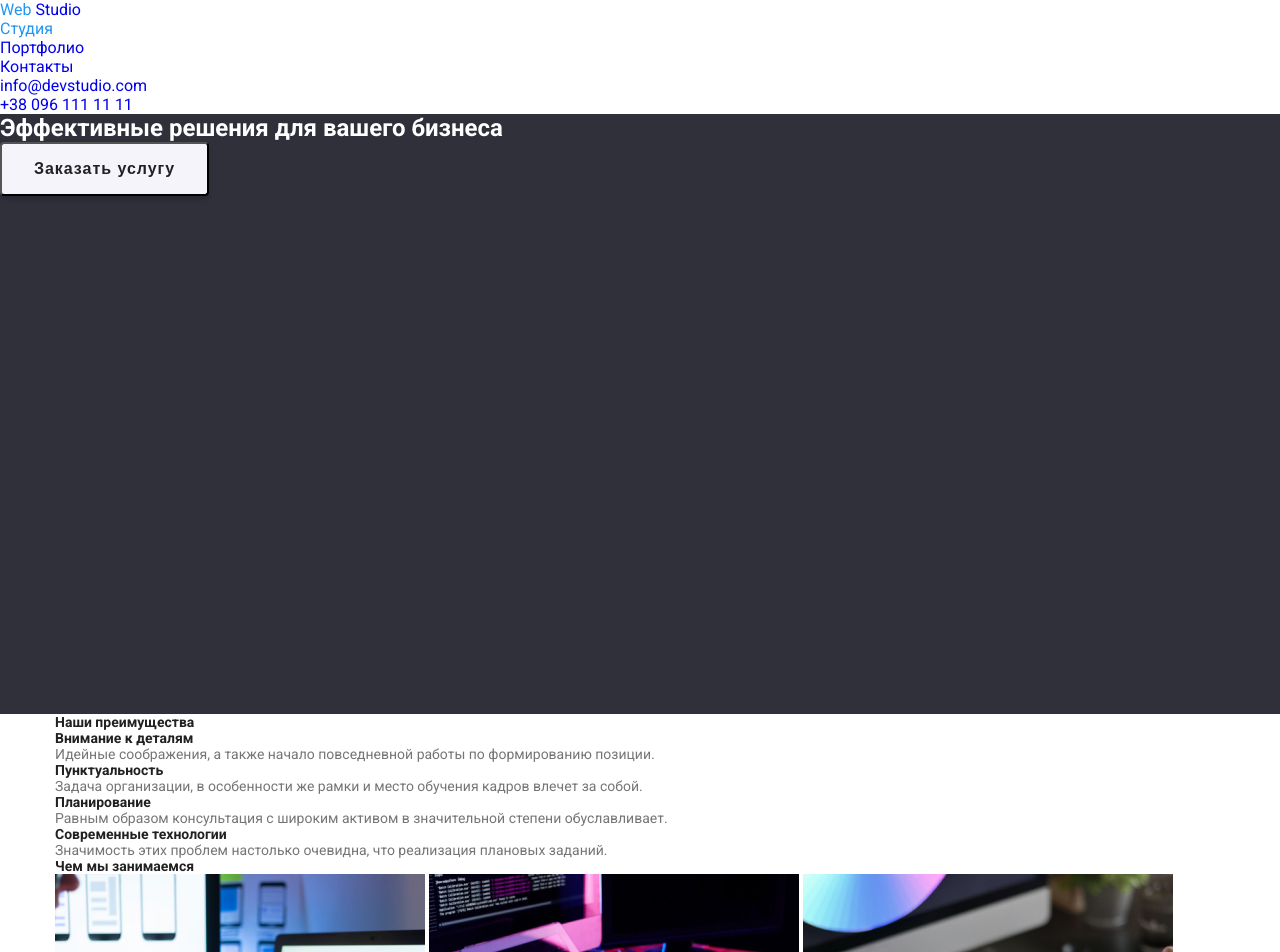
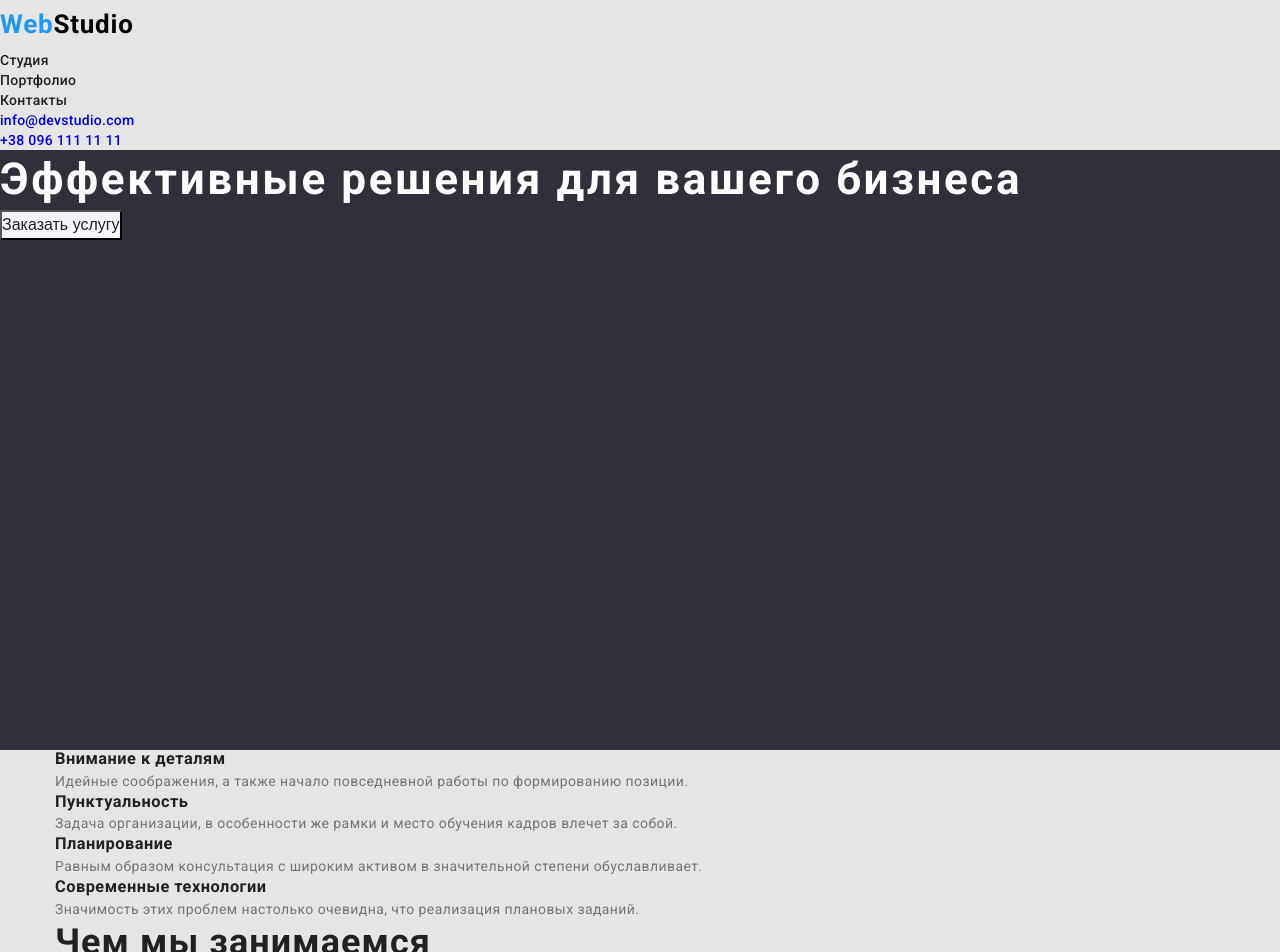
Before and after one commit to DmytroDemianenko/goit-markup-hw-02, a plain HTML site: page index.html in a window 1280 px wide. Shown: the top 952 px of the page. Drawn offline with Linux system fonts and the light colour scheme.

Commit message:
Работа на сдачу

```diff
--- a/css/styles.css
+++ b/css/styles.css
@@ -14,9 +14,6 @@
   margin: 0;
   padding: 0;
 }
-.logo {
-  color: #2196f3;
-}
 .container {
   width: 1600px;
   margin-left: auto;
@@ -26,64 +23,101 @@
 ul {
   list-style: none;
 }
-.container > .order {
-  font-weight: 700;
-  font-size: 16px;
-  line-height: 1.875;
-  padding: 10px 32px;
-  letter-spacing: 0.06em;
-  color: #212121;
-  background-color: var(--button-background);
-  box-shadow: 0px 4px 4px rgba(0, 0, 0, 0.15);
-  border-radius: 4px;
-  cursor: pointer;
-}
-.container > .order:hover,
-.container > .order:focus {
-  background-color: var(--button-background-active);
-  color: var(--white-color);
-}
+
 a {
   text-decoration: none;
 }
+
+a:active {
+  color: var(--active-color);
+}
+
 p {
   color: var(--text-color);
   font-family: var(--main-font);
-  font-size: 14px;
 }
 h2,
 h3 {
   color: var(--title-color);
   font-family: var(--main-font);
-  font-size: 14px;
 }
 
 /* body styles */
 body {
+  background-color: #e5e5e5;
   font-family: var(--main-font);
   color: var(--text-color);
+  font-size: 14px;
+  line-height: 1.714em;
+  letter-spacing: 0.03em;
 }
+
 /* heder styles */
-.nav-list a:hover {
+.logo {
+  color: #2196f3;
+}
+
+.logo-item {
+  color: #000000;
+}
+.logo,
+.logo-item {
+  font-weight: 700;
+  font-size: 26px;
+  line-height: 1.92em;
+  letter-spacing: 0.03em;
+}
+.nav-list a:hover,
+.nav-list a:focus {
   color: var(--active-color);
 }
-.nav-list a:focus {
+.nav-list {
+  font-weight: 500;
+  font-size: 14px;
+  line-height: 1.43em;
+  letter-spacing: 0.02em;
+}
+.nav-link {
   color: var(--title-color);
 }
-.active {
-  color: var(--active-color);
-}
-.contacts {
-}
+
 /* Section Hero */
 .hero {
   background-color: #2f303a;
   height: 600px;
   padding: 200 auto 280;
 }
-h1 {
+.main-title {
   color: var(--white-color);
+  font-size: 44px;
+  line-height: 1.363em;
+  letter-spacing: 0.06em;
 }
+/* Section container advantages */
+.caption-title {
+  font-weight: 700;
+
+  line-height: 1.142em;
+  letter-spacing: 0.03em;
+  color: var(--title-color);
+}
+/* Чем мы занимаемся */
+.heading {
+  font-weight: 700;
+  font-size: 36px;
+  line-height: 1.167em;
+  letter-spacing: 0.03em;
+  color: var(--title-color);
+}
+/* Наша команда */
+.team-list > li {
+  font-size: 16px;
+  line-height: 1.88em;
+}
+.name {
+  font-weight: 500;
+}
+
 /* Portfolio */
 .our-products {
   width: 1170px;
@@ -107,19 +141,40 @@ h1 {
 .title {
   font-size: 18px;
 }
-/* footer styles */
-
 /* Button */
-.button-list {
+.button {
+  font-weight: 500;
+  font-size: 16px;
+  line-height: 1.625;
   color: var(--title-color);
   background-color: var(--button-background);
+}
+.button:hover,
+.button:focus {
+  color: var(--white-color);
+  background-color: var(--button-background-active);
   cursor: pointer;
 }
-.button-list .button:hover {
-  color: var(--white-color);
-  background-color: var(--button-background-active);
+.link:hover:hover,
+.link:focus:focus {
+  color: var(--active-color);
 }
-.button-list .button:focus {
-  color: var(--white-color);
-  background-color: var(--button-background-active);
+.visual-hiden {
+  visibility: hidden;
+  position: absolute;
+  clip: rect(0 0 0 0);
+  width: 1px;
+  height: 1px;
+  margin: -1px;
 }
+/* Products list */
+.products-list {
+  font-size: 16px;
+  line-height: 1.875em;
+}
+.title {
+  font-weight: 700;
+  font-size: 18px;
+  line-height: 2em;
+  letter-spacing: 0.06em;
+}
--- a/index.html
+++ b/index.html
@@ -14,25 +14,25 @@
 <header>
     <!--My comment-->
     <div class="container">
-    <a href="#"> <span class="logo"> Web </span>Studio </a>
+    <a href="#"> <span class="logo">Web</span><span class="logo-item">Studio</span></a>
     <nav class="nav-list">
         <ul>
             <li>
-            <a href="./index.html" class="active"> Студия </a>
+            <a class="nav-link" href="./index.html">Студия</a>
             </li>
             <li>
-            <a href="./portfolio.html"> Портфолио </a>
+            <a class="nav-link" href="./portfolio.html">Портфолио</a>
             </li>
             <li>
-            <a href="#contacts"> Контакты</a>
+            <a class="nav-link" href="#contacts">Контакты</a>
             </li>
         </ul>
-        <ul>
+        <ul class="nav-list-contacts">
         <li>
-            <a class="contacts" href="mailto:info@devstudio.com ">info@devstudio.com </a>
+            <a class="link" href="mailto:info@devstudio.com ">info@devstudio.com </a>
         </li>
         <li>
-            <a class="contacts" href="tel:+380961111111">+38 096 111 11 11</a>
+            <a class="link" href="tel:+380961111111">+38 096 111 11 11</a>
         </li>
     </ul>
     </nav>
@@ -43,30 +43,30 @@
     <section class="hero">
         <div class="container">
         <!--Hero-->
-        <h1> Эффективные решения для вашего бизнеса </h1>
-        <button class="order" type="button"> Заказать услугу </button>
+        <h1 class="main-title" >Эффективные решения для вашего бизнеса</h1>
+        <button class="button" type="button">Заказать услугу</button>
         </div>
     </section>
     <section>
         <!-- Наши преимущества-->
         <div class="container advantages">
-        <h2>Наши преимущества</h2>
+        <h2 class="visual-hiden">Наши преимущества</h2>
         <ul>
             <li>
-                <h3> Внимание к деталям </h3>
-                <p> Идейные соображения, а также начало повседневной работы по формированию позиции. </p>
+                <h3 class="caption-title" >Внимание к деталям</h3>
+                <p>Идейные соображения, а также начало повседневной работы по формированию позиции.</p>
             </li>
             <li>
-                <h3> Пунктуальность</h3>
-                <p> Задача организации, в особенности же рамки и место обучения кадров влечет за собой.</p>
+                <h3 class="caption-title" >Пунктуальность</h3>
+                <p>Задача организации, в особенности же рамки и место обучения кадров влечет за собой.</p>
             </li>
             <li>
-                <h3> Планирование </h3>
-                <p> Равным образом консультация с широким активом в значительной степени обуславливает. </p>
+                <h3 class="caption-title" >Планирование</h3>
+                <p>Равным образом консультация с широким активом в значительной степени обуславливает.</p>
             </li>
             <li>
-                <h3> Современные технологии </h3>
-                <p> Значимость этих проблем настолько очевидна, что реализация плановых заданий.</p>
+                <h3 class="caption-title" >Современные технологии</h3>
+                <p>Значимость этих проблем настолько очевидна, что реализация плановых заданий.</p>
             </li>
         </ul>
         </div>
@@ -74,7 +74,7 @@
     <section>
         <div class="container what-we-do">
         <!--Чем мы занимаемся-->
-        <h2>Чем мы занимаемся</h2>
+        <h2 class="heading">Чем мы занимаемся</h2>
         <img src="./images/telefon.jpg" width="370" alt="разработка приложений на мобильный телефон">
         <img src="./images/table.jpg" width="370" alt="компьтерный стол">
         <img src="./images/planshet.jpg" width="370" alt="планшет">
@@ -83,27 +83,27 @@
     <section>
         <div class="container">
         <!--Наша команда-->
-        <h2> Наша команда </h2>
-        <ul>
+        <h2 class="heading">Наша команда</h2>
+        <ul class="team-list">
             <li>
                 <img src="images/demianenk.jpg" width="270" alt="Игорь Демьяненко">
-                <h3> Игорь Демьяненко </h3>
-                <p> Product Designer </p>
+                <h3 class="name">Игорь Демьяненко</h3>
+                <p>Product Designer</p>
             </li>
             <li>
                 <img src="images/repin.jpg" width="270" alt="Ольга Репина">
-                <h3> Ольга Репина </h3>
-                <p> Frontend Developer </p>
+                <h3 class="name">Ольга Репина</h3>
+                <p>Frontend Developer</p>
             </li>
             <li>
                 <img src="images/taraso.jpg" width="270" alt="Николай Тарасов">
-                <h3> Николай Тарасов </h3>
-                <p> Marketing </p>
+                <h3 class="name">Николай Тарасов</h3>
+                <p>Marketing</p>
             </li>
             <li>
                 <img src="images/ermak.jpg" width="270" alt="Михаил Ермаков">
-                <h3> Михаил Ермаков </h3>
-                <p> UI Designer </p>
+                <h3 class="name">Михаил Ермаков</h3>
+                <p>UI Designer</p>
             </li>
         </ul>
         </div>
@@ -112,12 +112,14 @@
   <footer>
     <div class="container">
     <!--copyrite-->
-    <a href="#"> <span class="logo"> Web </span> Studio </a>
+    <a href="#"> <span class="logo">Web</span><span class="logo-item">Studio</span></a>
+    <div class="footer-list-contacts">
     <address id="contacts">
         г. Киев, пр-т Леси Украинки, 26 <br>
-    <a href="mailto:info@example.com">info@example.com</a> <br>
-    <a href="tel:+380991111111">+38 099 111 11 11</a> <br>
+    <a class="link" href="mailto:info@example.com">info@example.com</a> <br>
+    <a class="link" href="tel:+380991111111">+38 099 111 11 11</a> <br>
     </address>
+    </div>
     </div>
   </footer>
 </body>
```
Also changed, not shown: portfolio.html (+46 -42 lines), 1 other file.
